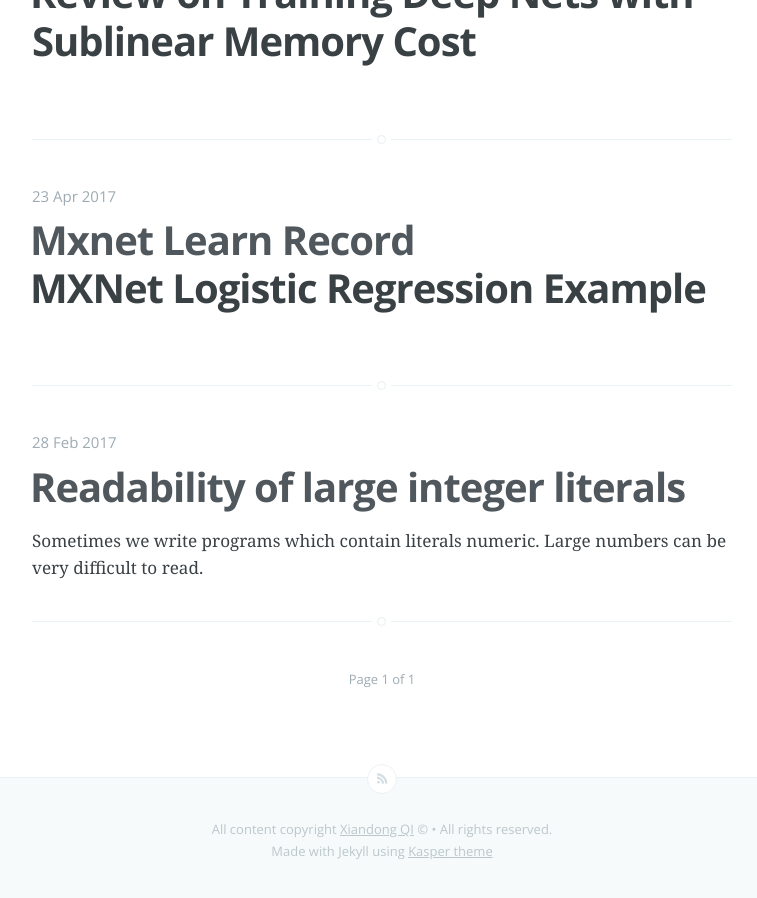
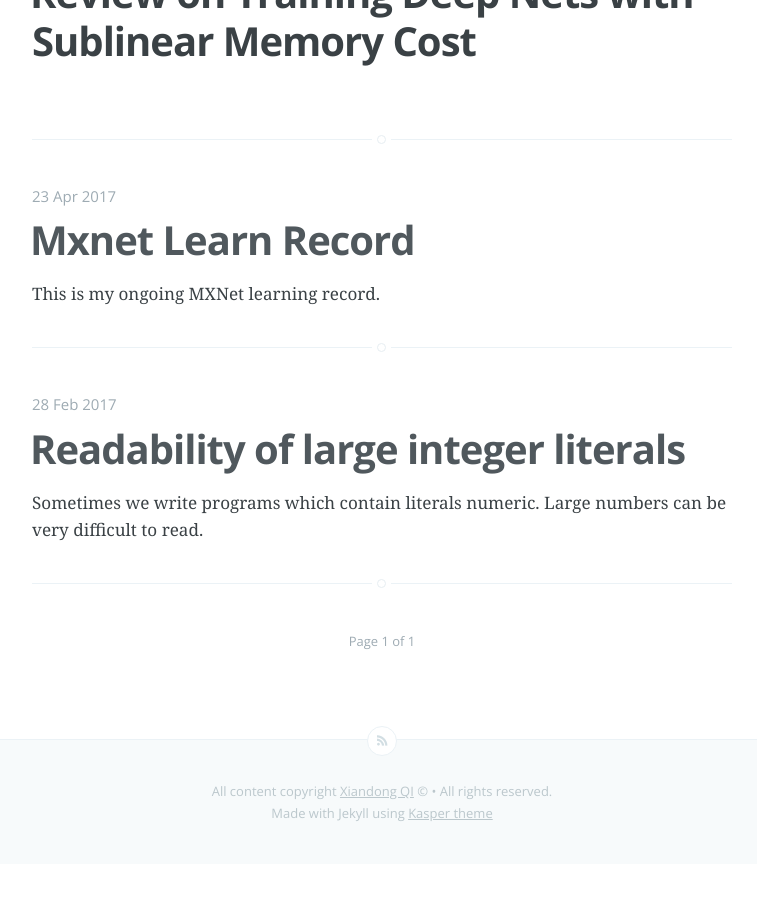
Before and after one commit to xiandong79/xiandong79.github.io, a Jekyll site: the page built from index.html, in a window 1280 px wide and 900 px high, scrolled down 753 px. Shown: the whole window, without its empty margins (258-1015 px from the left). Built offline with Jekyll 4.4.1, drawn with Linux system fonts in a browser that asks for light colours; the list of posts is cut into pages by our own code; after the commit the page ends 1617 px from its top, so only the background shows below that.

Commit message:
ongoing MXNet
ongoing MXNet

```diff
--- a/_posts/2017-04-23-MXNet-learn-record.md
+++ b/_posts/2017-04-23-MXNet-learn-record.md
@@ -1,3 +1,5 @@
+This is my ongoing MXNet learning record.
+
 ## MXNet Logistic Regression Example
 
 We use 8 features to predict whether the patient has diabetes or not.
```
